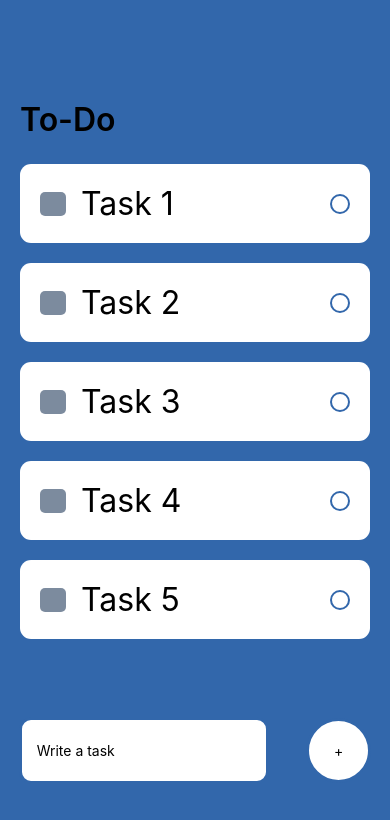
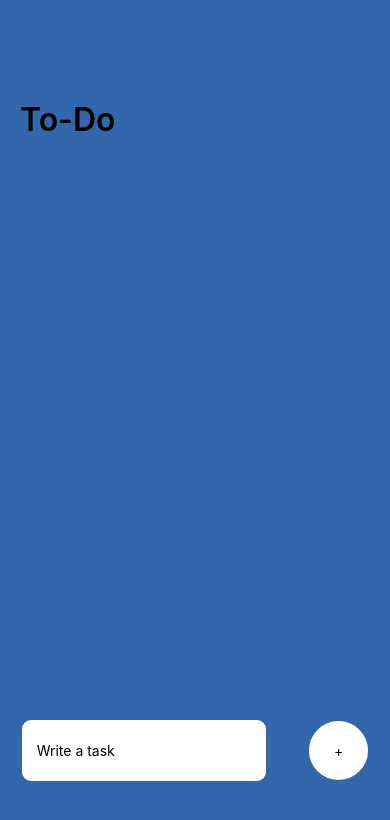
Before and after one commit to hughesmarissa/List-ToDo, a React Native app: screen / in a window 390 px wide. Shown: the top 820 px of the page. Built offline with nearby package versions, Linux system fonts and the light colour scheme.

Commit message:
Add user input task mapping and setTaskItems

```diff
--- a/App.js
+++ b/App.js
@@ -1,14 +1,18 @@
 import React, { useState } from 'react';
-import { KeyboardAvoidingView, Platform, StyleSheet, Text, TouchableOpacity, View, TextInput } from 'react-native';
+import { KeyboardAvoidingView, Platform, StyleSheet, Text, TouchableOpacity, View, TextInput, Keyboard } from 'react-native';
 import Task from './Components/Task';
 
 export default function App() {
     //create state
     const [task, setTask] = useState('');
+    //store user input tasks in array
+    const [taskItems, setTaskItems] = useState([]);
 
     const handleAddTask = () => {
-        console.log(task); //log task stored in the state
-
+        //console.log(task); //log task stored in the state
+        setTaskItems([...taskItems, task]); //keeps exisiting tasks, then includes new task
+        setTask(''); //clears input area for new user input tasks
+        Keyboard.dismiss();
     }
 
     return (
@@ -19,12 +23,17 @@ export default function App() {
           <Text style={styles.section}>To-Do</Text>
 
           <View style={styles.items}>
-              {/* tasks */}
-              <Task text={"Task 1"} />
+              {/* tasks output */}
+              {
+                  taskItems.map((item, index) => {
+                      return <Task key={index} text={item} /> //returns user input tasks, use *key* from mapping
+                  })
+              }
+              {/* <Task text={"Task 1"} />
               <Task text={"Task 2"} />
               <Task text={"Task 3"} />
               <Task text={"Task 4"} />
-              <Task text={"Task 5"} />
+              <Task text={"Task 5"} /> */}
           </View>
 
       </View>
```
